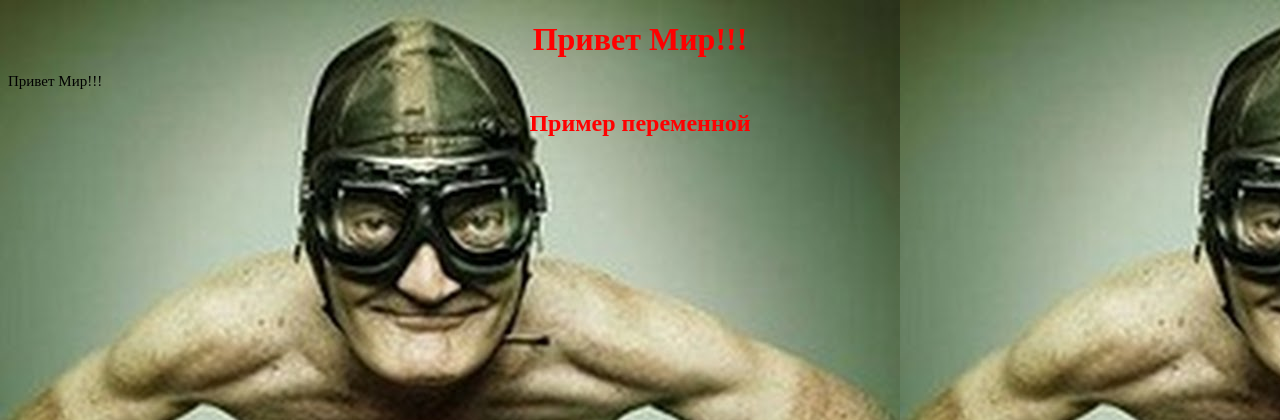
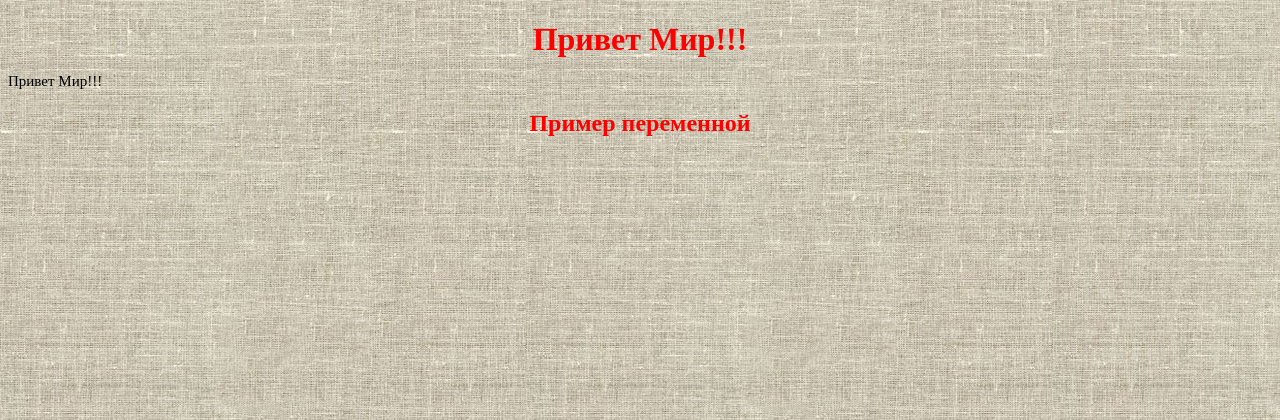
Before and after one commit to mars485/lesson, a PHP site: page / in a window 1280 px wide. Shown: the top 420 px of the page. Run offline with PHP 8.4, Linux system fonts and the light colour scheme.

Commit message:
21/12/17

```diff
--- a/css/style.css
+++ b/css/style.css
@@ -1,5 +1,5 @@
 body {
-    background-image: url(/images/photo.jpg);
+    background: url(/images/22.jpg) 0 0 repeat;
 
 }
 h1,h2 {
--- a/css/style.min.css
+++ b/css/style.min.css
@@ -1,2 +1 @@
-body{background-image:url(/images/photo.jpg)}h1,h2{color:red;text-align:center;text-decoration:none;margin-bottom:5px}p{font-size:15px}
-body{background-image:url(/images/22.jpg) 0 0 repeat;}h1,h2{color:red;text-align:center;text-decoration:none;margin-bottom:5px}p{font-size:15px}
+body{background:url(/images/22.jpg) 0 0 repeat;}h1,h2{color:red;text-align:center;text-decoration:none;margin-bottom:5px}p{font-size:15px}
```
